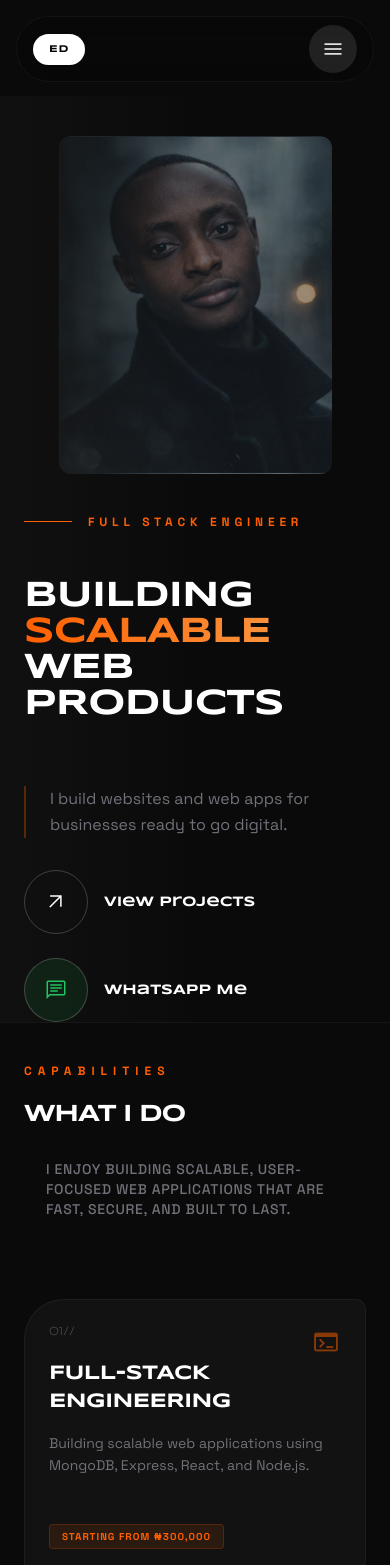
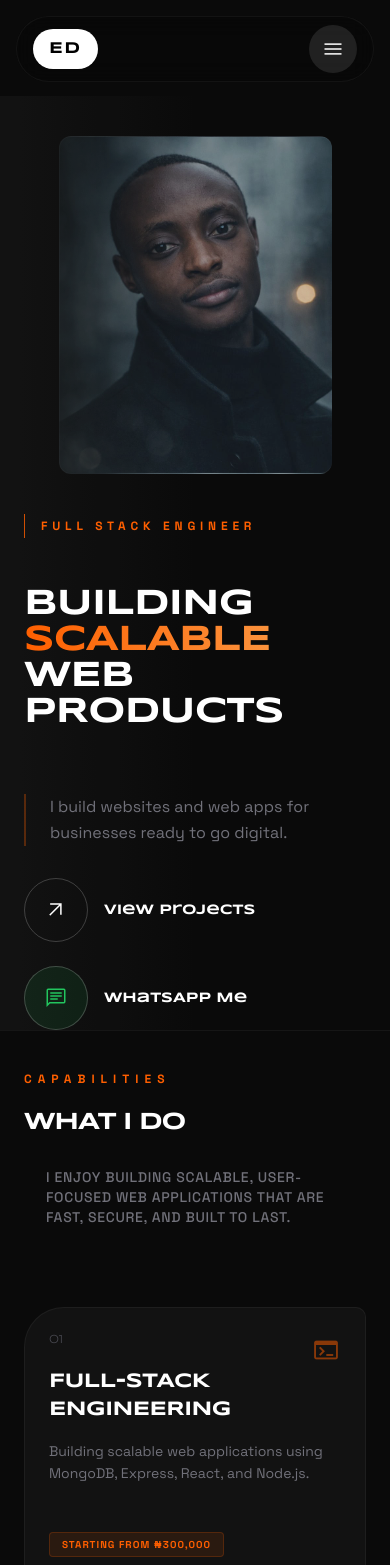
Before and after one commit to EcodeJR/EcodeJR-portfolio, a React (Vite) app in the folder frontend/: page / in a window 390 px wide. Shown: the top 1565 px of the page. Built offline with nearby package versions, Linux system fonts and the light colour scheme; no server answers.

Commit message:
fix: mobile responsiveness

```diff
--- a/frontend/src/components/layout/Navbar.jsx
+++ b/frontend/src/components/layout/Navbar.jsx
@@ -22,11 +22,11 @@ const Navbar = () => {
     return (
         <div className="fixed top-4 md:top-8 left-0 w-full z-50 px-4 md:px-6">
             <div className="max-w-7xl mx-auto flex items-center justify-between bg-black/20 backdrop-blur-md rounded-full px-4 py-2 border border-white/5">
-                <Link to="/" onClick={closeMenu} className="flex items-center gap-2 sm:gap-3 bg-white text-black px-4 sm:px-6 py-2 sm:py-3 rounded-full font-display font-bold text-[10px] sm:text-xs md:text-sm tracking-widest hover:bg-primary transition-colors">
+                <Link to="/" onClick={closeMenu} className="flex items-center gap-2 sm:gap-3 bg-white text-black px-4 sm:px-6 py-2 sm:py-3 rounded-full font-display font-bold text-md sm:text-sm md:text-md tracking-widest hover:bg-primary transition-colors">
                     ED
                 </Link>
 
-                <nav className="hidden md:flex items-center gap-2 pill-nav p-1.5 rounded-full">
+                <nav className="hidden md:flex items-center text-center gap-2 pill-nav p-1.5 rounded-full">
                     <NavLink className={({ isActive }) => isActive ? activeLink : normalLink} to="/about">ABOUT ME</NavLink>
                     <NavLink className={({ isActive }) => isActive ? activeLink : normalLink} to="/projects">PROJECTS</NavLink>
                     <NavLink className={({ isActive }) => isActive ? activeLink : normalLink} to="/services">SERVICES</NavLink>
--- a/frontend/src/components/public/HeroSection.jsx
+++ b/frontend/src/components/public/HeroSection.jsx
@@ -5,7 +5,7 @@ import hero_image from '../../assets/hero_profile.jpeg';
 const HeroSection = () => {
     return (
         <section className="relative min-h-screen flex flex-col items-center lg:pb-20 overflow-hidden">
-            <div className="lg:absolute m-10 lg:m-0 lg:right-0 lg:top-1/2 lg:-translate-y-1/2 w-[70vw] lg:w-1/2 h-[40vh] lg:h-4/5 opacity-60 lg:opacity-40 mix-blend-screen lg:block">
+            <div className="lg:absolute m-10 lg:m-0 lg:right-0 lg:top-1/2 lg:-translate-y-1/2 w-[70vw] lg:w-1/2 h-[40vh] lg:h-4/5 opacity-80 lg:opacity-40 mix-blend-screen lg:block">
                 <div className="w-full h-full bg-cover bg-center rounded-xl lg:rounded-l-[100px] border-l border-y border-white/10" style={{ backgroundImage: `url(${hero_image})` }}></div>
                 {/* "url('https://lh3.googleusercontent.com/aida-public/AB6AXuDB2TCv_UGGn56NwkfuDfv5ZLcUkTI_wpiDp5lPnwjiZ12T2src091mNfe7TXfZqJ-iTULnzPVO38g37TSt63oJKjXGgeBPbvWibEc-WxhdTDeUyTGq3BVpf5b9YDKqOPz-YwCke2P6NtUkljQgJIpdQS1pkt3qlxfa10XhfpJ_WI1vJQh65iE6molpdohGxdiQnDhIPi6cDrqqvgwPApn35IX0fi2VcVd_LNbZl_gII4wbTmM06juuiYAjBxDHSIvLoqAo0AHzFA')" */}
                 <div className="absolute inset-0 bg-gradient-to-r from-background-dark via-transparent to-transparent"></div>
@@ -13,7 +13,7 @@ const HeroSection = () => {
             <div className="max-w-7xl mx-auto px-6 lg:px-12 relative z-10 w-full">
                 <div className="flex flex-col gap-12 max-w-4xl">
                     <div className="flex items-center gap-4 text-primary font-bold text-xs tracking-[0.4em] uppercase">
-                        <span className="w-12 h-[1px] bg-primary"></span>
+                        <span className="h-6 lg:h-8 w-[1px] bg-primary animate-pulse"></span>
                         Full Stack Engineer
                     </div>
                     <h1 className="text-4xl sm:text-6xl md:text-8xl lg:text-9xl font-display font-bold leading-none wide-type">
--- a/frontend/src/components/public/ServicesSection.jsx
+++ b/frontend/src/components/public/ServicesSection.jsx
@@ -48,7 +48,7 @@ const ServicesSection = () => {
                     {services.map((service) => (
                         <div key={service.id} className="group tech-card bg-surface-dark p-6 sm:p-10 border border-white/5 hover:border-primary/50 transition-all flex flex-col min-h-[300px] md:h-[400px]">
                             <div className="flex justify-between items-start mb-auto">
-                                <span className="text-zinc-600 font-display text-xs">{service.id}//</span>
+                                <span className="text-zinc-600 font-display text-xs">{service.id}</span>
                                 <span className="material-symbols-outlined text-primary text-3xl opacity-50 group-hover:opacity-100 transition-opacity">{service.icon}</span>
                             </div>
                             <div className="flex flex-col h-full">
```
